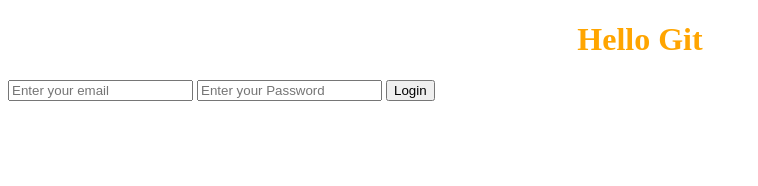
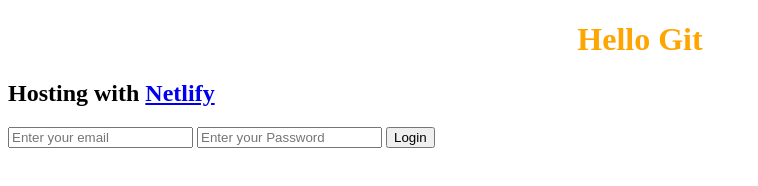
Before and after one commit to julesseiler/Trial-Project, a plain HTML site: page index.html in a window 1280 px wide. Shown: the whole page, without its empty margins (0-758 px from the left). Drawn offline with Linux system fonts and the light colour scheme.

Commit message:
Added Netlify Link

```diff
--- a/index.html
+++ b/index.html
@@ -9,6 +9,7 @@
   </head>
   <body>
     <h1>Hello Git</h1>
+    <h2>Hosting with <a href="netlify.com">Netlify</a></h2>
     <form>
       <input type="email" placeholder="Enter your email" />
       <input type="password" placeholder="Enter your Password" />
```
